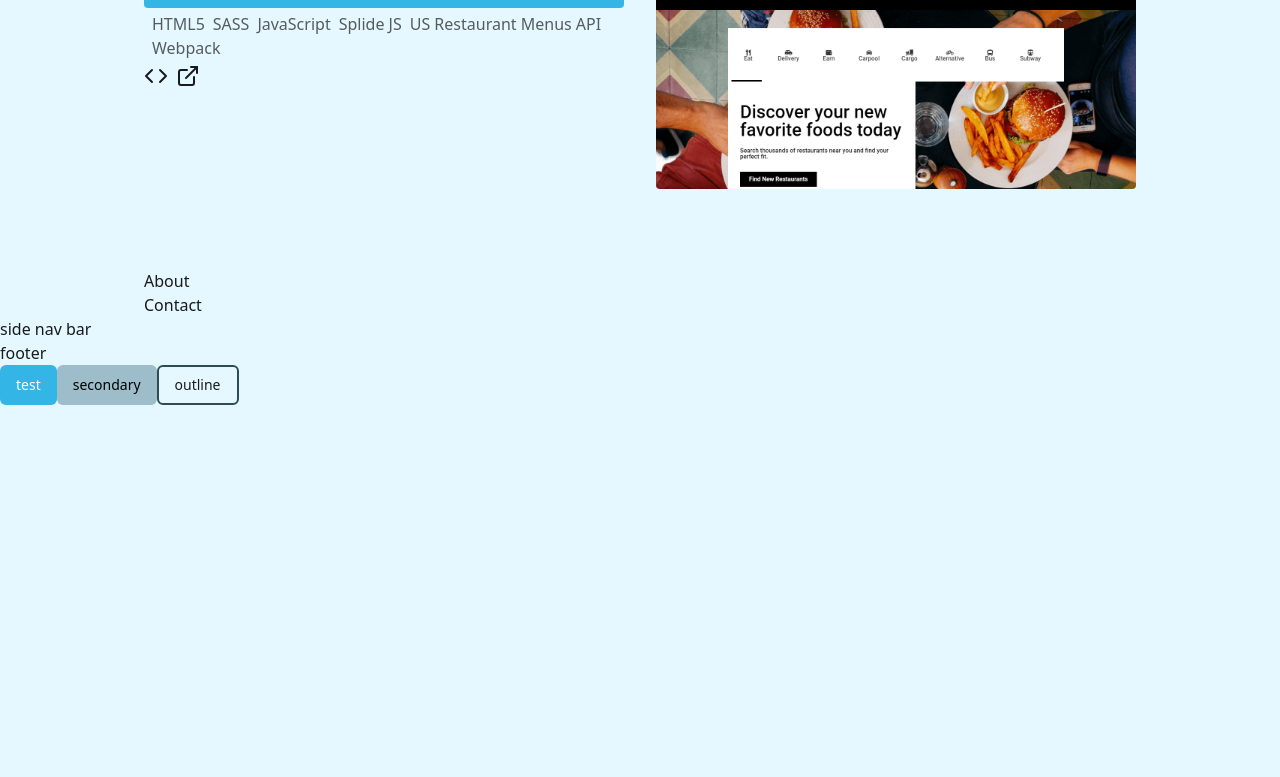
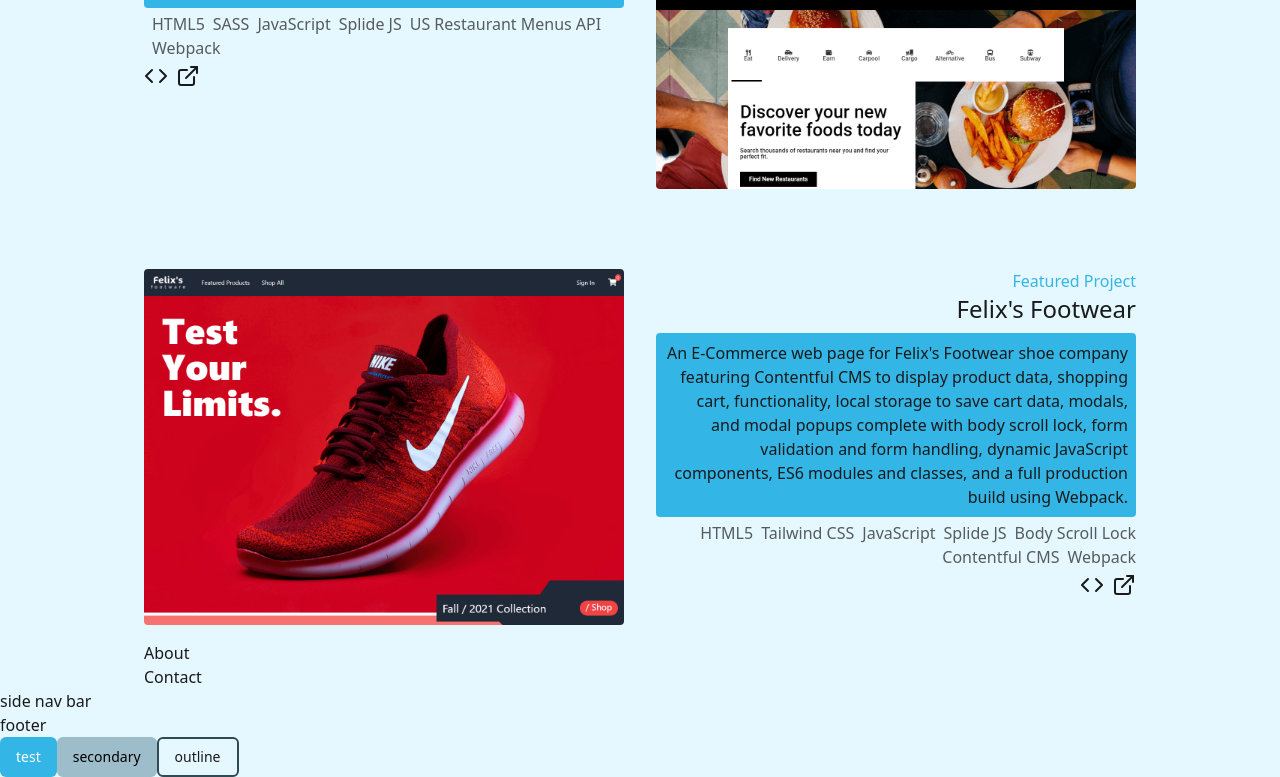
Before and after one commit to nicyuvi/nicyuvi-v2, a Next.js app: page / in a window 1280 px wide. Shown: the part 2698-3475 px from the top of the page. Before the commit the page ends 3103 px from the top, so only its background shows below. Built offline with nearby package versions, Linux system fonts and the light colour scheme.

Commit message:
add felix footwear project to featured section

```diff
--- a/src/app/(main)/(components)/projects.tsx
+++ b/src/app/(main)/(components)/projects.tsx
@@ -1,6 +1,9 @@
 import SectionHeader from '@/components/ui/section-header'
 import FeaturedProject from './featured-project'
 
+const newLocal = `
+      An E-Commerce web page for Felix's Footwear shoe company featuring Contentful CMS to display product data, shopping cart, functionality, local storage to save cart data, modals, and modal popups complete with body scroll lock, form validation and form handling, dynamic JavaScript components, ES6 modules and classes, and a full production build using Webpack.
+    `
 export default function Projects() {
   const doer = {
     projectLink: 'https://doer.netlify.app/',
@@ -41,6 +44,28 @@
     ],
   }
 
+  const felixFootwear = {
+    projectLink: 'https://ecommerce-yuvi.netlify.app/',
+    githubLink: 'https://github.com/nicyuvi/e-commerce-website',
+    image: '/static/ecommerce-img.png',
+    title: "Felix's Footwear",
+    description: `
+      An E-Commerce web page for Felix's Footwear shoe company featuring Contentful CMS to display
+      product data, shopping cart, functionality, local storage to save cart data, modals, and modal
+      popups complete with body scroll lock, form validation and form handling, dynamic JavaScript
+      components, ES6 modules and classes, and a full production build using Webpack.
+    `,
+    techList: [
+      'HTML5',
+      'Tailwind CSS',
+      'JavaScript',
+      'Splide JS',
+      'Body Scroll Lock',
+      'Contentful CMS',
+      'Webpack',
+    ],
+  }
+
   return (
     <>
       <SectionHeader>Some of My Projects</SectionHeader>
@@ -65,6 +90,14 @@
           inverted
         />
       </div>
+      <FeaturedProject
+        projectLink={felixFootwear.projectLink}
+        githubLink={felixFootwear.githubLink}
+        image={felixFootwear.image}
+        title={felixFootwear.title}
+        description={felixFootwear.description}
+        techList={felixFootwear.techList}
+      />
     </>
   )
 }
```
